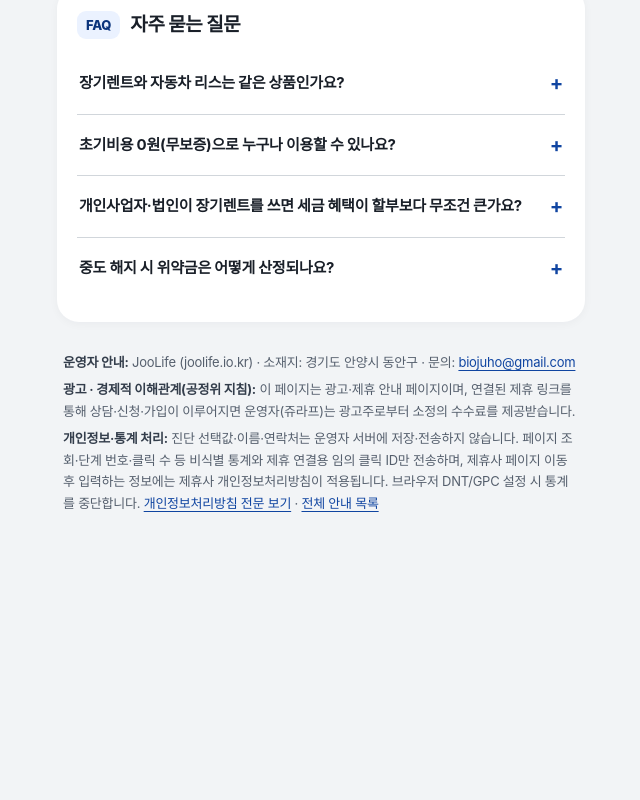
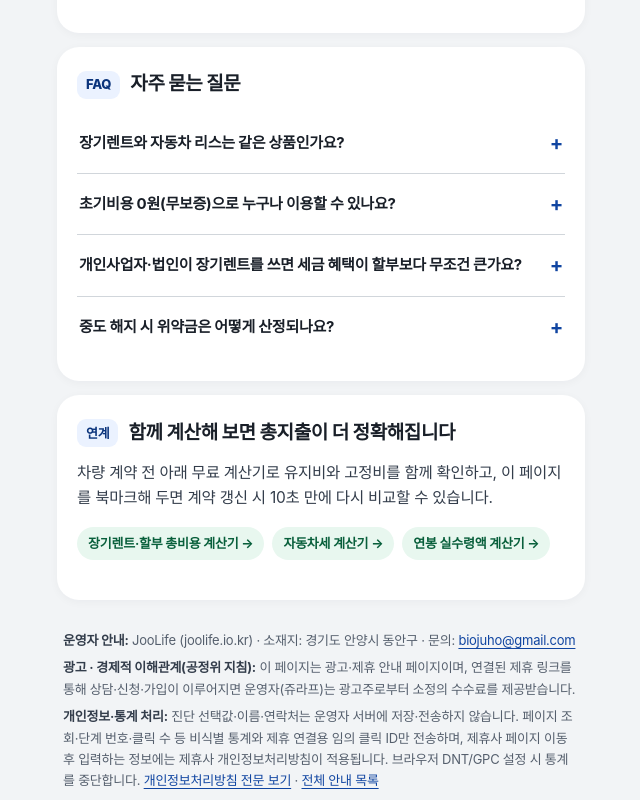
Before and after one commit to biojuho/biojuho.github.io, a plain HTML site: page joolife-go/go/autolease/index.html in a window 1280 px wide. Shown: the part 1859-2659 px from the top of the page, without its empty margins (319-959 px from the left). Before the commit the page ends 2527 px from the top, so only its background shows below. Drawn offline with Linux system fonts and the light colour scheme; a web font is replaced by a local one.

Commit message:
Apply 100-point marketing positioning & cross-calculator loop to autolease bridge
Co-authored-by: OpenBot <335604065+openbotgit[bot]@users.noreply.github.com>

```diff
--- a/joolife-go/go/autolease/index.html
+++ b/joolife-go/go/autolease/index.html
@@ -44,6 +44,7 @@
       <span class="proof-chip">선택값 서버 비전송</span>
       <span class="proof-chip neutral">장기렌트 전용 (리스 제외)</span>
     </div>
+    <p class="lead" style="margin-top:8px;font-size:13.5px;color:#4e5968;">조건 없이 연락처부터 받지 않습니다. 20초 자가진단 후 내 조건에 맞는 경우만 비교를 권해 드립니다.</p>
     <a class="cta" href="#quizCard" data-cta-slot="hero_to_quiz">
       내 렌트 조건 4문항 먼저 확인하기
       <small>연령·초기비용별 유의사항 바로 정리</small>
@@ -174,6 +175,20 @@
     <details class="faq"><summary>중도 해지 시 위약금은 어떻게 산정되나요?</summary><div class="faq-a">잔여 기간 대여료에 각 렌트사 약관에 정한 위약금 비율이 곱해져 청구됩니다. 계약 전 약관의 중도해지 위약금 조항과 약정 주행거리를 반드시 확인하세요.</div></details>
   </section>
 
+
+  <!-- Block 5: Related Calculators & Revisit Loop -->
+  <section class="card">
+    <div class="card-header">
+      <span class="step-badge">연계</span>
+      <h2>함께 계산해 보면 총지출이 더 정확해집니다</h2>
+    </div>
+    <p class="lead">차량 계약 전 아래 무료 계산기로 유지비와 고정비를 함께 확인하고, 이 페이지를 북마크해 두면 계약 갱신 시 10초 만에 다시 비교할 수 있습니다.</p>
+    <div class="proof-row" style="margin-top:12px;">
+      <a class="proof-chip" href="https://biojuho.github.io/life-calculator/tools/car-lease/?utm_source=bridge_autolease" style="text-decoration:none;">장기렌트·할부 총비용 계산기 →</a>
+      <a class="proof-chip" href="https://biojuho.github.io/life-calculator/tools/car-tax/?utm_source=bridge_autolease" style="text-decoration:none;">자동차세 계산기 →</a>
+      <a class="proof-chip" href="https://biojuho.github.io/life-calculator/tools/salary/?utm_source=bridge_autolease" style="text-decoration:none;">연봉 실수령액 계산기 →</a>
+    </div>
+  </section>
 
   <footer class="site-foot">
     <p><strong>운영자 안내:</strong> JooLife (joolife.io.kr) · 소재지: 경기도 안양시 동안구 · 문의: <a href="mailto:biojuho@gmail.com">biojuho@gmail.com</a></p>
```
